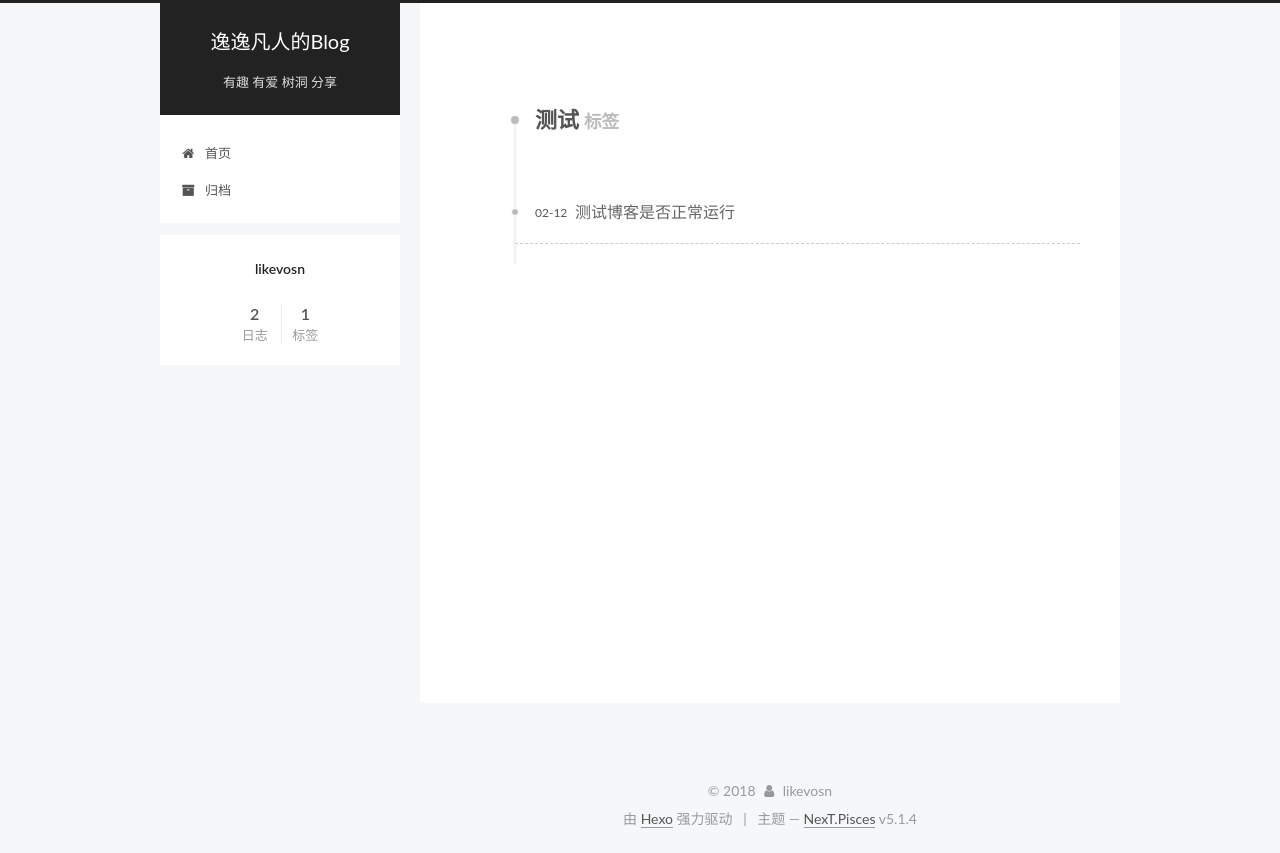
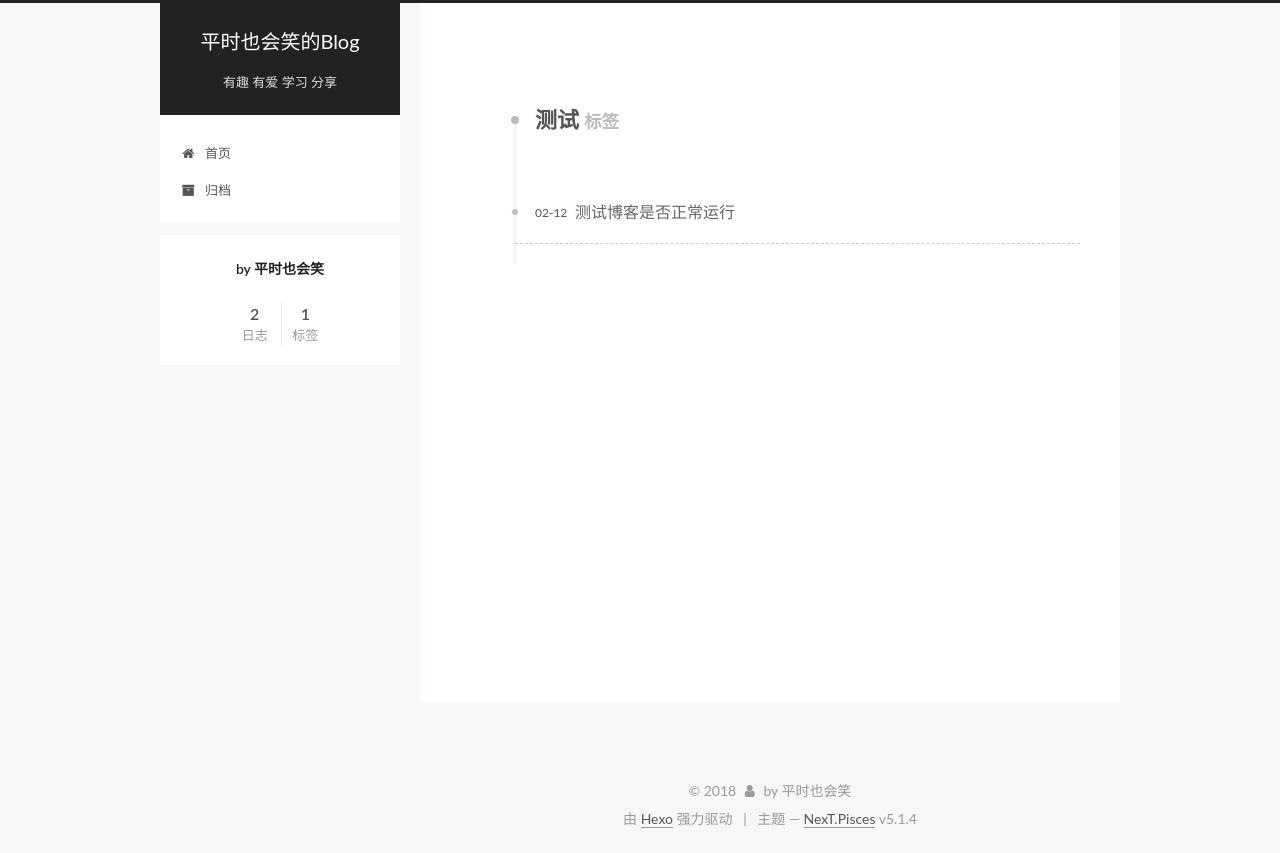
Before and after one commit to likevson/likevson.github.io, a plain HTML site: page tags/测试/index.html in a window 1280 px wide. Drawn offline with Linux system fonts and the light colour scheme.

Commit message:
Site updated: 2018-02-12 14:57:05

```diff
--- a/css/main.css
+++ b/css/main.css
@@ -1823,7 +1823,7 @@ pre .javascript .function {
   width: 4px;
   height: 4px;
   border-radius: 50%;
-  background: #ffffcd;
+  background: #41ded4;
 }
 .links-of-blogroll {
   font-size: 13px;
--- a/tags/测试/index.html
+++ b/tags/测试/index.html
@@ -80,12 +80,12 @@
 
 
 <meta property="og:type" content="website">
-<meta property="og:title" content="逸逸凡人的Blog">
+<meta property="og:title" content="平时也会笑的Blog">
 <meta property="og:url" content="http://http://116.196.72.51:8080/tags/测试/index.html">
-<meta property="og:site_name" content="逸逸凡人的Blog">
+<meta property="og:site_name" content="平时也会笑的Blog">
 <meta property="og:locale" content="zh-Hans">
 <meta name="twitter:card" content="summary">
-<meta name="twitter:title" content="逸逸凡人的Blog">
+<meta name="twitter:title" content="平时也会笑的Blog">
 
 
 
@@ -121,7 +121,7 @@
 
 
 
-  <title>标签: 测试 | 逸逸凡人的Blog</title>
+  <title>标签: 测试 | 平时也会笑的Blog</title>
 
 
 
@@ -151,12 +151,12 @@
     <div class="custom-logo-site-title">
       <a href="/"  class="brand" rel="start">
         <span class="logo-line-before"><i></i></span>
-        <span class="site-title">逸逸凡人的Blog</span>
+        <span class="site-title">平时也会笑的Blog</span>
         <span class="logo-line-after"><i></i></span>
       </a>
     </div>
 
-        <p class="site-subtitle">有趣 有爱 树洞 分享</p>
+        <p class="site-subtitle">有趣 有爱 学习 分享</p>
 
   </div>
 
@@ -294,7 +294,7 @@
         <div class="site-overview">
           <div class="site-author motion-element" itemprop="author" itemscope itemtype="http://schema.org/Person">
 
-              <p class="site-author-name" itemprop="name">likevosn</p>
+              <p class="site-author-name" itemprop="name">by 平时也会笑</p>
               <p class="site-description motion-element" itemprop="description"></p>
           </div>
 
@@ -359,7 +359,7 @@
   <span class="with-love">
     <i class="fa fa-user"></i>
   </span>
-  <span class="author" itemprop="copyrightHolder">likevosn</span>
+  <span class="author" itemprop="copyrightHolder">by 平时也会笑</span>
 
 
 </div>
```
Also changed, not shown: 2018/02/11/hello-world/index.html (+8 -8 lines), 2018/02/12/测试博客是否正常运行/index.html (+8 -8 lines), archives/2018/02/index.html (+8 -8 lines), archives/2018/index.html (+8 -8 lines), archives/index.html (+8 -8 lines), index.html (+12 -12 lines).
